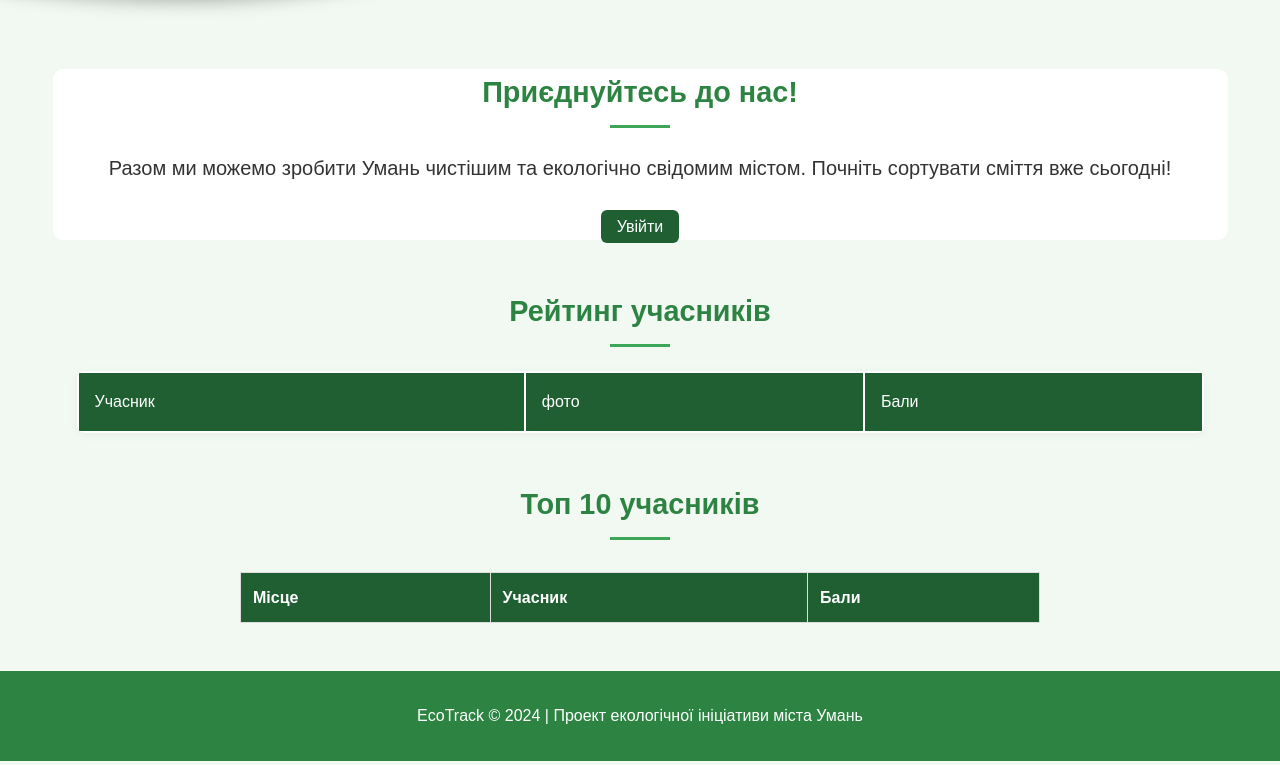
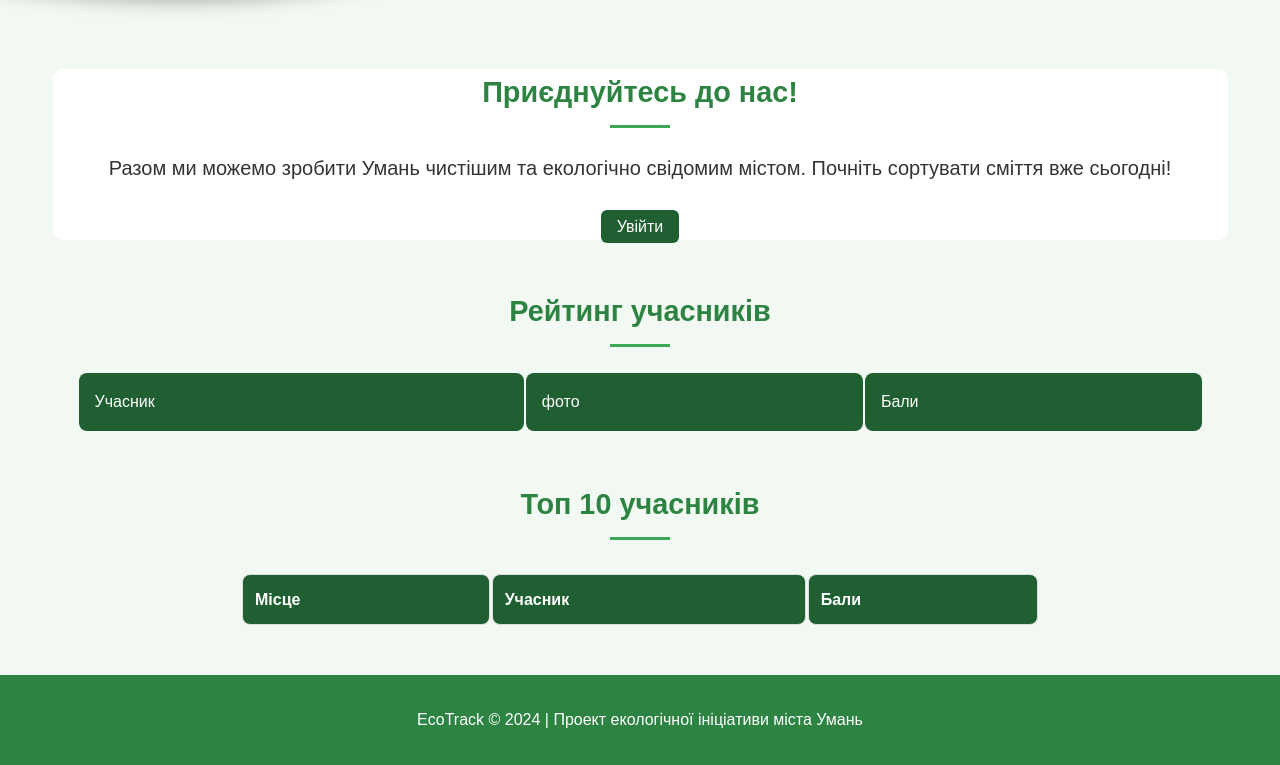
Before and after one commit to Ivan22032009/SchoolProject, a website: page index.html in a window 1280 px wide. Shown: the part 2205-2970 px from the top of the page. Drawn offline with Linux system fonts and the light colour scheme; no server answers.

Commit message:
border-radius for leaderboard

```diff
--- a/style/index.css
+++ b/style/index.css
@@ -49,16 +49,16 @@ margin: 0 auto 2rem;
 
 .leaderboard-table {
     width: 100%;
-    background: white;
     border-radius: 8px;
     overflow: hidden;
-    box-shadow: 0 2px 10px rgba(0,0,0,0.05);
+    border-radius: 8px;
 }
 
 .leaderboard-table th,
 .leaderboard-table td {
     padding: 1rem;
     text-align: left;
+    border-radius: 8px;
 }
 
 .leaderboard-table th {
@@ -511,7 +511,6 @@ input:checked + label .description {
 /* Стили для таблиці рейтингу топ 10 учасників */
 .top10-table {
     width: 100%;
-    border-collapse: collapse;
     margin: 2rem auto;
     max-width: 800px; /* Максимальна ширина таблиці */
   }
@@ -521,6 +520,7 @@ input:checked + label .description {
     padding: 0.75rem;
     text-align: left;
     border: 1px solid #ddd;
+    border-radius: 8px;
   }
 
   .top10-table th {
```
